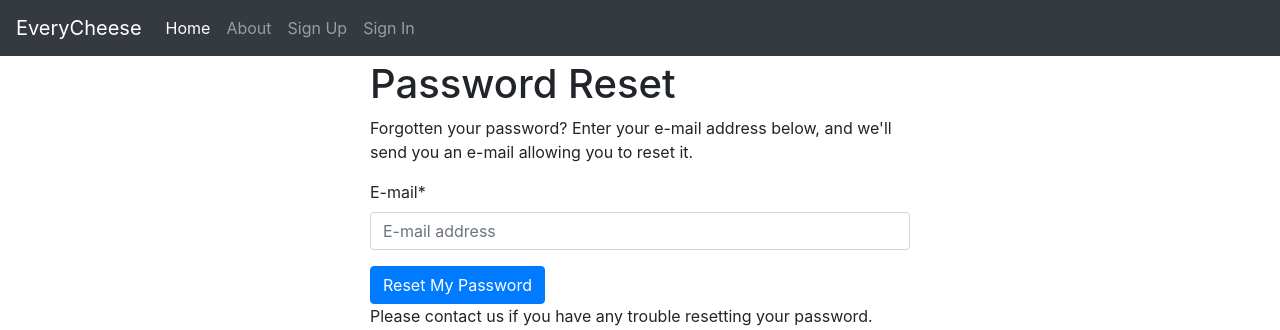
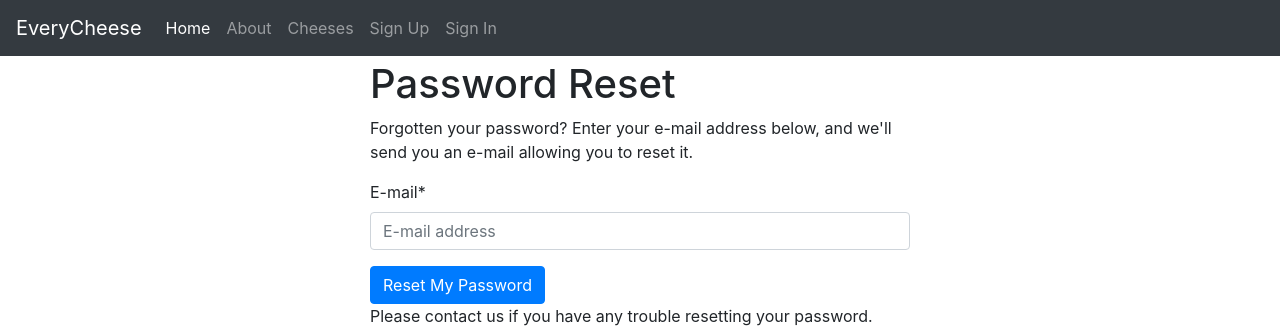
Before and after one commit to gsysaath/everycheese, a Django app: page /accounts/password/reset/ in a window 1280 px wide. Shown: the top 330 px of the page. Run offline with Django 3.2, Linux system fonts and the light colour scheme; parts of the project's set-up code (start-up, migrations or seed data) failed here and were passed over; some libraries are stand-ins or nearby versions.

Commit message:
cheese list + added to navbar

```diff
--- a/everycheese/config/urls.py
+++ b/everycheese/config/urls.py
@@ -25,6 +25,11 @@ urlpatterns = [
     ),
     path("accounts/", include("allauth.urls")),
     # Your stuff: custom urls includes go here
+    path(
+        'cheeses/',
+        include('everycheese.cheeses.urls',
+        namespace='cheeses'),
+    ),
 ] + static(settings.MEDIA_URL, document_root=settings.MEDIA_ROOT)
 
 if settings.DEBUG:
--- a/everycheese/everycheese/templates/base.html
+++ b/everycheese/everycheese/templates/base.html
@@ -1,5 +1,7 @@
-{% load static i18n %}<!DOCTYPE html>
+{% load static i18n %}
+<!DOCTYPE html>
 <html lang="en">
+
 <head>
     <meta charset="utf-8">
     <meta http-equiv="x-ua-compatible" content="ie=edge">
@@ -43,6 +45,9 @@
                     </li>
                     <li class="nav-item">
                         <a class="nav-link" href="{% url 'about' %}">About</a>
+                    </li>
+                    <li class="nav-item">
+                        <a class="nav-link" href="{% url 'cheeses:list' %}">Cheeses</a>
                     </li>
                     {% if request.user.is_authenticated %}
                     <li class="nav-item">
@@ -101,4 +106,5 @@
     <script src="{% static 'js/project.js' %}"></script>
     {% endblock javascript %}
 </body>
+
 </html>
```
Also changed, not shown: everycheese/everycheese/cheeses/views.py (+4 -3 lines). Lines whose indentation alone changed are shown as unchanged.
